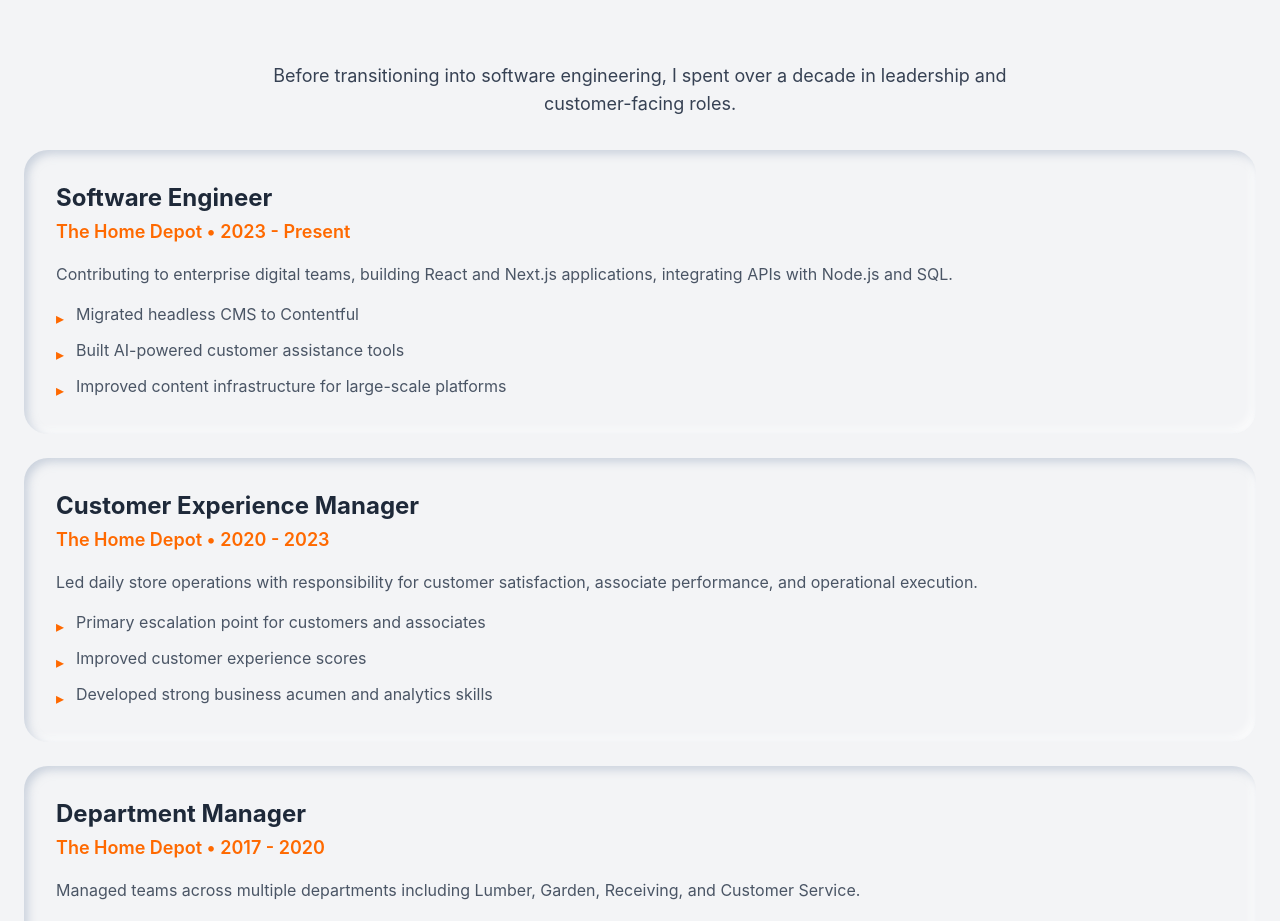
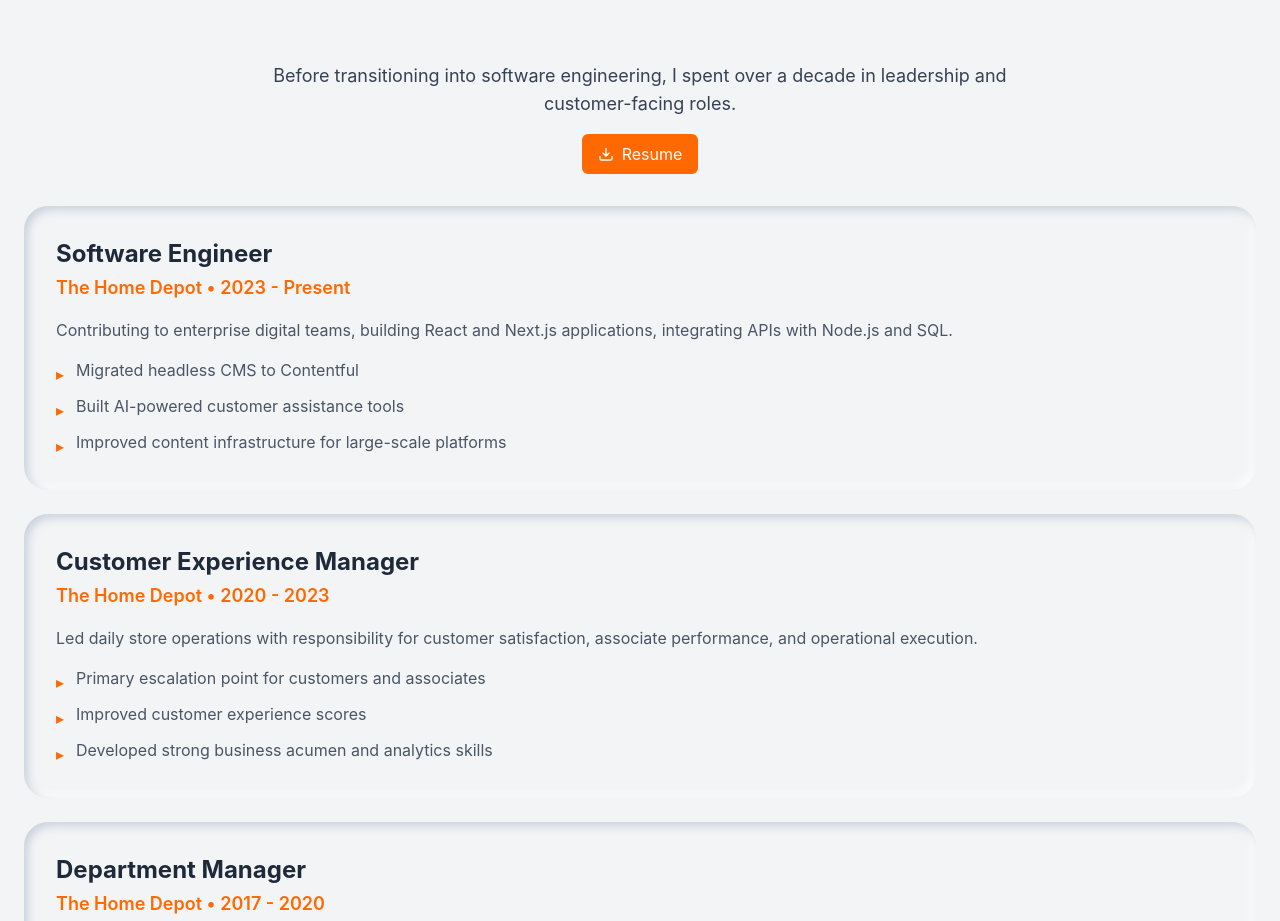
Before and after one commit to Mattojjo/portfolio, a React (Vite) app: page / in a window 1280 px wide. Shown: the part 2163-3084 px from the top of the page. Built offline with nearby package versions, Linux system fonts and the light colour scheme.

Commit message:
Add resume download link to Experience component

```diff
--- a/src/components/Experience.jsx
+++ b/src/components/Experience.jsx
@@ -1,5 +1,6 @@
 import { useSectionVisible } from '../hooks/useSectionVisible';
 import { experiences } from '../utils/constants';
+import resume from "../assets/docss/Leinad's Resume.pdf";
 
 export default function Experience() {
 const [sectionRef, isVisible] = useSectionVisible();
@@ -19,6 +20,18 @@
         </div>
         <div className="max-w-3xl mx-auto text-center text-gray-700 mb-8">
           <p className="text-lg">Before transitioning into software engineering, I spent over a decade in leadership and customer-facing roles.</p>
+          <div className="mt-4">
+            <a
+              href={resume}
+              download="Leinad_Suarez_Resume.pdf"
+              className="inline-flex items-center gap-2 px-4 py-2 bg-orange-500 text-white rounded-md hover:bg-orange-600 transition-all duration-200"
+            >
+              <svg className="w-4 h-4" viewBox="0 0 24 24" fill="none" stroke="currentColor" strokeWidth="2">
+                <path d="M21 15v4a2 2 0 0 1-2 2H5a2 2 0 0 1-2-2v-4M7 10l5 5 5-5M12 15V3"/>
+              </svg>
+              Resume
+            </a>
+          </div>
         </div>
 
         <div className="space-y-6">
```
